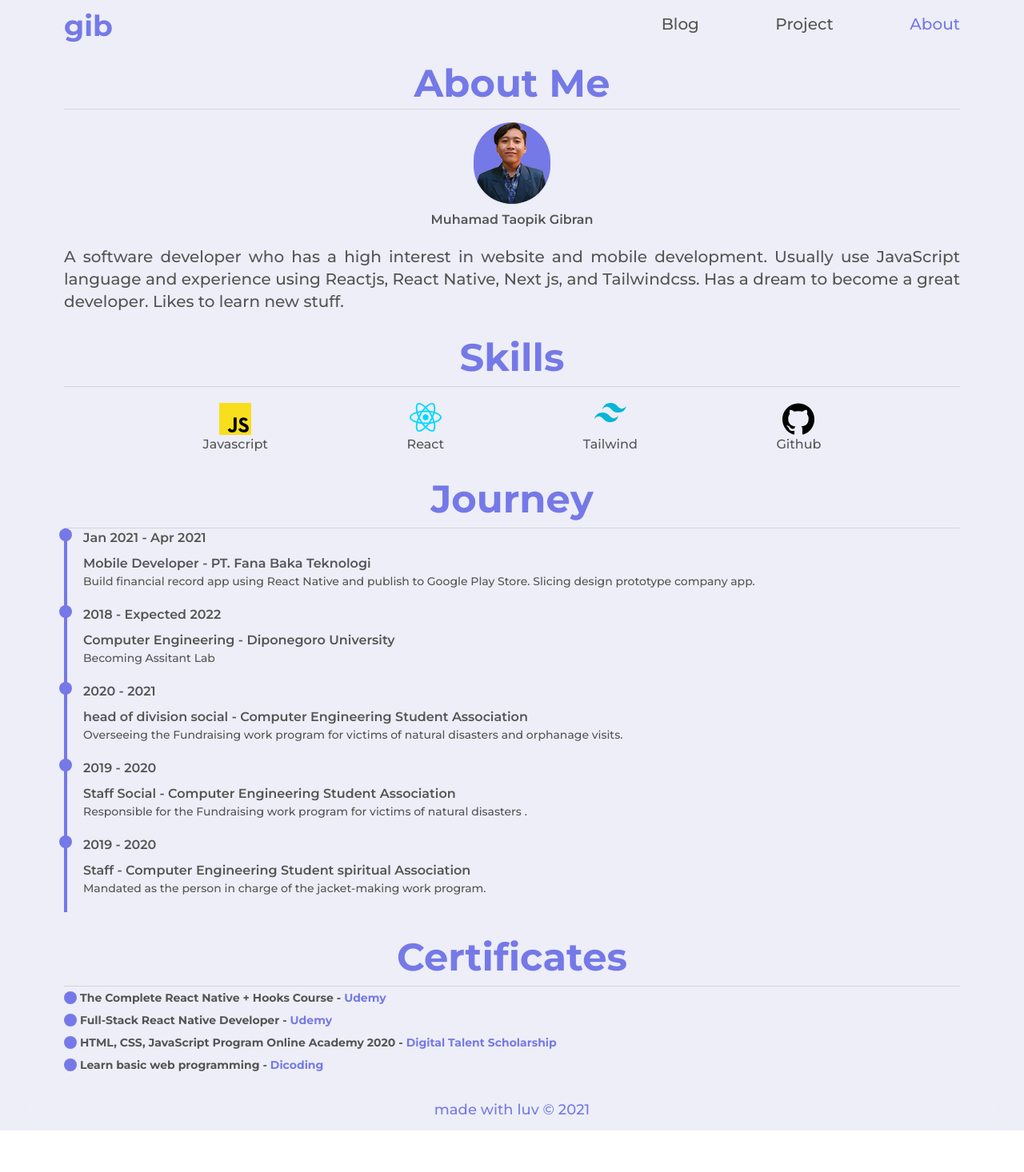
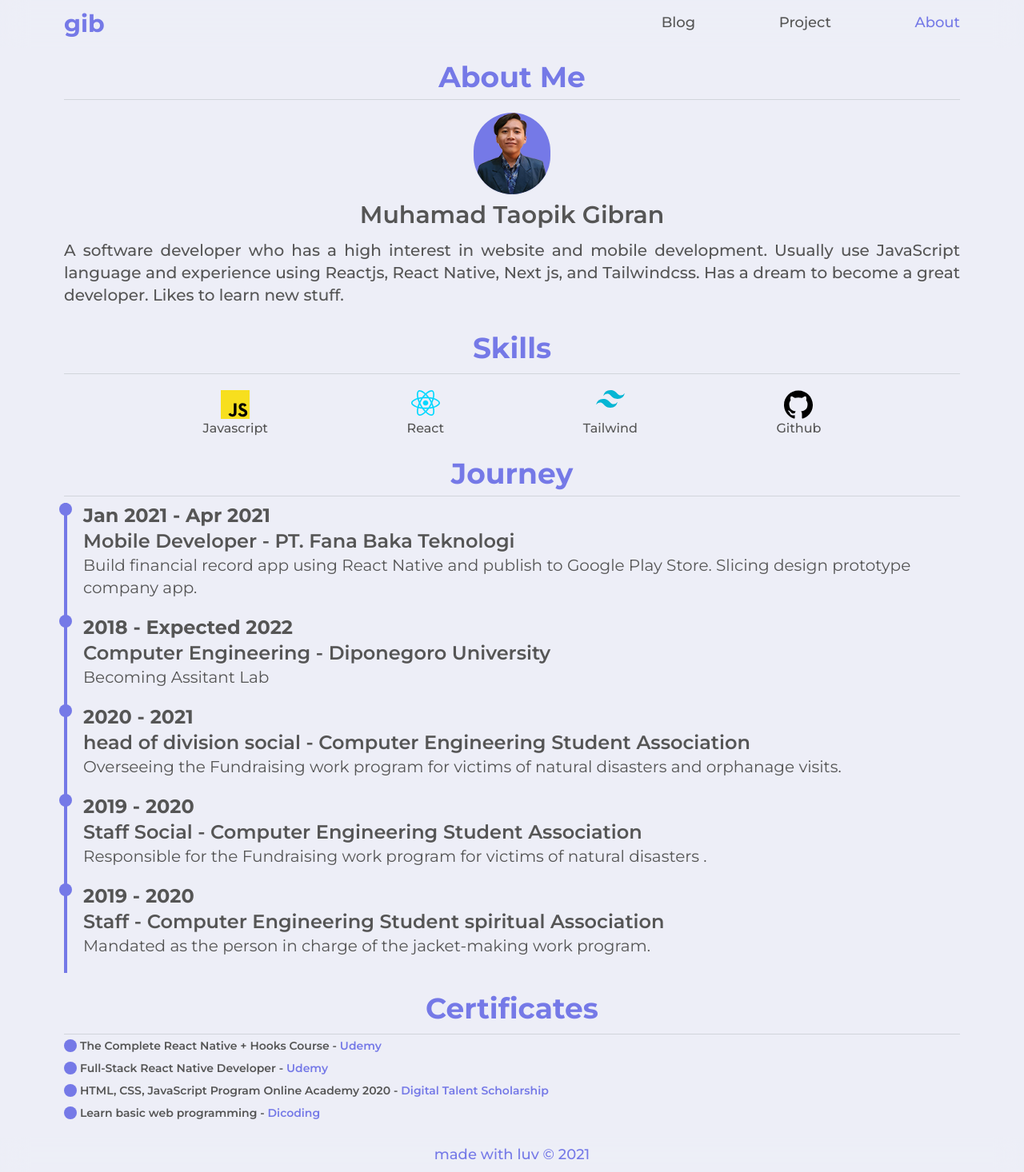
Before and after one commit to mgibrann/MyWebsite, a React (Create React App) app: page /about in a window 1280 px wide. Shown: the whole page at 80% size. Before the commit the page ends 1414 px from the top, so only its background shows below. Built offline with nearby package versions, Linux system fonts and the light colour scheme; the HTML template or start-up script is replaced by a standard one.

Commit message:
reduce size css and edit some page

```diff
--- a/src/App.js
+++ b/src/App.jsx
@@ -2,21 +2,13 @@ import { BrowserRouter, Switch, Route } from "react-router-dom";
 import React, { useEffect, Suspense, useState } from "react";
 
 import Layout from "./components/Layout/Layout";
-import AnimationLottie from "./components/UI/AnimationLottie";
+import Loading from "./components/UI/Loading";
 
 const Home = React.lazy(() => import("./pages/Home"));
 const Blog = React.lazy(() => import("./pages/Blog"));
 const Project = React.lazy(() => import("./pages/Project"));
 const About = React.lazy(() => import("./pages/About"));
 const NotFound = React.lazy(() => import("./pages/NotFound"));
-
-const Loading = () => {
-  return (
-    <div className="flex flex-grow items-center justify-center">
-      <AnimationLottie width="30%" height="30%" type="loading" />
-    </div>
-  );
-};
 
 const App = () => {
   const [isLoading, setIsloading] = useState(true);
--- a/src/components/Layout/Footer.jsx
+++ b/src/components/Layout/Footer.jsx
@@ -1,7 +1,7 @@
 const Footer = () => {
   return (
-    <footer className="bg-light-white bg-opacity-60 backdrop-filter backdrop-blur-lg py-1 md:py-3">
-      <p className="text-center font-medium text-light-blue text-xs md:text-lg">
+    <footer className="bg-light-white bg-opacity-60 backdrop-filter backdrop-blur-lg py-1 md:py-2">
+      <p className="text-center font-medium text-light-blue text-sm md:text-lg">
         made with luv © 2021
       </p>
     </footer>
--- a/src/components/Layout/Header.jsx
+++ b/src/components/Layout/Header.jsx
@@ -3,7 +3,6 @@ import { NavLink } from "react-router-dom";
 import useWindowDimensions from "../../hooks/useWindowDimensions";
 
 const Header = (props) => {
-  const active = "active-nav";
   const { width } = useWindowDimensions();
   const [isOpen, setIsOpen] = useState(false);
 
@@ -14,7 +13,6 @@ const Header = (props) => {
       <NavLink
         to="/blog"
         className="animation-link"
-        activeClassName={active}
         onClick={closeNav.bind(null, props.type)}
       >
         Blog
@@ -22,7 +20,6 @@ const Header = (props) => {
       <NavLink
         to="/project"
         className="animation-link"
-        activeClassName={active}
         onClick={closeNav.bind(null, props.type)}
       >
         Project
@@ -30,7 +27,6 @@ const Header = (props) => {
       <NavLink
         to="/about"
         className="animation-link"
-        activeClassName={active}
         onClick={closeNav.bind(null, props.type)}
       >
         About
@@ -74,11 +70,10 @@ const Header = (props) => {
 
   const Nav = (props) => (
     <nav className="bg-light-white bg-opacity-60 backdrop-filter backdrop-blur-lg flex py-3 justify-between items-center padding">
-      <p className="text-light-blue text-xl w-3/6 md:w-4/6 md:text-2xl lg:text-4xl font-bold">
+      <p className="text-light-blue text-xl w-3/6 md:w-4/6 md:text-2xl lg:text-3xl font-bold">
         <NavLink
           to="/"
           className="animation-link"
-          activeClassName={active}
           onClick={() => setIsOpen(false)}
         >
           gib
@@ -103,7 +98,7 @@ const Header = (props) => {
 
   const Desktop = () => (
     <Nav>
-      <div className="flex w-2/6 text-base lg:text-xl font-medium justify-between text-light-grey">
+      <div className="flex w-2/6 text-base lg:text-lg font-medium justify-between text-light-grey">
         <Navigation />
       </div>
     </Nav>
--- a/src/components/UI/CardJourney.jsx
+++ b/src/components/UI/CardJourney.jsx
@@ -5,10 +5,16 @@ const CardJourney = ({ date, position, description }) => (
       <div className="bg-light-blue w-4 h-4 rounded-lg absolute" />
     </div>
     <div className="flex flex-col ml-5 pb-5">
-      <h5 className="text-light-grey font-semibold pb-2">{date}</h5>
+      <h5 className="text-base md:tex-lg lg:text-2xl text-light-grey font-bold">
+        {date}
+      </h5>
       <>
-        <h5 className="text-light-grey font-semibold">{position}</h5>
-        <p className="text-light-grey text-sm font-medium">{description}</p>
+        <h5 className="text-sm md:tex-lg lg:text-2xl text-light-grey font-semibold">
+          {position}
+        </h5>
+        <p className="text-sm md:text-base lg:text-xl text-light-grey">
+          {description}
+        </p>
       </>
     </div>
   </div>
--- a/src/components/UI/Loading.jsx
+++ b/src/components/UI/Loading.jsx
@@ -1,19 +1,12 @@
-import Lottie from "react-lottie";
-import { LoadingSpinner } from "../../assets";
+import useDimension from "../../hooks/useWindowDimensions";
+import AnimationLottie from "./AnimationLottie";
 
 const Loading = () => {
-  const defaultOptions = {
-    loop: true,
-    autoplay: true,
-    animationData: LoadingSpinner,
-    rendererSettings: {
-      preserveAspectRatio: "xMidYMid slice",
-    },
-  };
-
+  const { width } = useDimension();
+  const size = width <= 768 ? "25%" : "15%";
   return (
-    <div className="flex items-center justify-center">
-      <Lottie options={defaultOptions} height={"30%"} width={"30%"} />
+    <div className="flex flex-grow items-center justify-center">
+      <AnimationLottie type="loading" height={size} width={size} />
     </div>
   );
 };
--- a/src/index.css
+++ b/src/index.css
@@ -12,7 +12,7 @@ body {
   .padding {
     @apply px-4 md:px-10 lg:px-20;
   }
-  .active-nav {
+  .active {
     @apply text-light-blue;
   }
   .animation-link {
--- a/src/pages/About.jsx
+++ b/src/pages/About.jsx
@@ -78,7 +78,7 @@ const About = () => {
   return (
     <main className="flex-grow padding">
       <section className="pt-4 pb-4">
-        <p className="pb-2 text-2xl md:text-5xl text-light-blue font-bold text-center border-b border-gray-300">
+        <p className="pb-2 text-xl md:text-2xl lg:text-4xl text-light-blue font-bold text-center border-b border-gray-300">
           About Me
         </p>
         <div className="flex flex-col items-center pt-4">
@@ -87,10 +87,10 @@ const About = () => {
             alt="gibran"
             className="h-25 w-24 bg-light-blue rounded-full shadow-sm transform duration-700 hover:scale-150 hover:shadow-2xl cursor-pointer hover:z-40"
           />
-          <p className="text-light-grey font-semibold mt-2 mb-5 transform duration-300 hover:text-light-blue">
+          <p className="text-base md:text-xl lg:text-3xl text-light-grey font-semibold mt-2 mb-3 transform duration-300 hover:text-light-blue">
             Muhamad Taopik Gibran
           </p>
-          <p className="lg:text-xl text-justify text-light-grey font-medium">
+          <p className="text-sm md:text-lg lg:text-xl text-justify text-light-grey font-medium">
             A software developer who has a high interest in website and mobile
             development. Usually use JavaScript language and experience using
             Reactjs, React Native, Next js, and Tailwindcss. Has a dream to
@@ -99,24 +99,28 @@ const About = () => {
         </div>
       </section>
       <section className="pt-4 pb-4 ">
-        <p className="pb-3 text-2xl md:text-5xl text-light-blue font-bold text-center border-b border-gray-300">
+        <p className="pb-3 text-xl md:text-2xl lg:text-4xl text-light-blue font-bold text-center border-b border-gray-300">
           Skills
         </p>
         <div className="flex justify-evenly pt-5">
           {SKILLS.map((skill) => (
-            <span className="flex flex-col items-center text-light-grey font-medium transform duration-500 hover:-translate-y-7">
-              <span className="h-10 w-10">
-                <img src={skill.img} alt="react" />
+            <span
+              key={skill.id}
+              className="flex flex-col items-center text-light-grey font-medium transform duration-500 hover:-translate-y-7"
+            >
+              <span className="w-6 h-6 md:w-7 md:h-7 lg:w-9 lg:h-9">
+                <img src={skill.img} alt={skill.id} />
               </span>
               {skill.id}
             </span>
           ))}
         </div>
       </section>
-      <section className="pt-4 pb-4">
-        <p className="pb-3 text-2xl md:text-5xl text-light-blue font-bold text-center border-b border-gray-300">
+      <section className="py-2">
+        <p className="pb-2 text-xl md:text-2xl lg:text-4xl text-light-blue font-bold text-center border-b border-gray-300">
           Journey
         </p>
+        <div className="pt-2">
           {JOURNEYS.map((journey, index) => (
             <CardJourney
               key={index}
@@ -125,18 +129,19 @@ const About = () => {
               description={journey.description}
             />
           ))}
+        </div>
       </section>
       <section className="pt-4 pb-4">
-        <p className="pb-3 text-2xl md:text-5xl text-light-blue font-bold text-center border-b border-gray-300">
+        <p className="pb-3 text-xl md:text-2xl lg:text-4xl text-light-blue font-bold text-center border-b border-gray-300">
           Certificates
         </p>
         {CERTIFICATES.map((certif, index) => (
           <div className="flex py-1 items-center" key={index}>
             <div className="bg-light-blue w-4 h-4 rounded-lg absolute" />
-            <p className=" text-light-grey font-bold text-sm pl-5">
+            <p className=" text-light-grey font-semibold text-sm pl-5">
               {certif.title} -
               <span
-                className="text-light-blue cursor-pointer"
+                className="text-light-blue cursor-pointer transform duration-300 hover:translate-y-5"
                 onClick={() => window.open(certif.file)}
               >
                 {" " + certif.from}
--- a/src/pages/Home.jsx
+++ b/src/pages/Home.jsx
@@ -31,12 +31,12 @@ const Home = () => {
   const text2 = `<span>Mobile Developer</span>`;
   const text3 = `<span>Student</span>`;
   const classTypeWritter =
-    "text-light-grey text-2xl md:text-3xl lg:text-4xl font-medium";
+    "text-light-grey text-lg md:text-xl lg:text-3xl font-medium";
 
   return (
     <main className="flex flex-grow flex-col-reverse justify-end md:flex-row md:justify-between items-center padding">
       <div className="w-full text-center md:w-2/5 md:text-left py-5 md:py-0">
-        <h1 className="text-light-blue text-3xl md:text-4xl lg:text-6xl font-bold py-0 md:py-5">
+        <h1 className="text-light-blue text-xl md:text-3xl lg:text-5xl font-bold py-0 md:py-5">
           Hi, I'm Gibran
         </h1>
         <Typewriter
@@ -65,7 +65,7 @@ const Home = () => {
               <img
                 src={contact.img}
                 alt={contact.id}
-                className="h-8 w-8 md:h-12 md:w-12"
+                className="h-7 w-7 md:h-10 md:w-10 lg:h-12 lg:w-12 transform duration-500 hover:-translate-y-5"
               />
             </button>
           ))}
@@ -74,8 +74,8 @@ const Home = () => {
       <div className="w-full md:w-3/5 py-5 md:py-0">
         <AnimationLottie
           type="coding"
-          width={width <= 768 ? "70%" : "80%"}
-          height={width <= 768 ? "70%" : "75%"}
+          width={width <= 768 ? "60%" : "65%"}
+          height={width <= 768 ? "60%" : "65%"}
         />
       </div>
     </main>
--- a/src/pages/Project.jsx
+++ b/src/pages/Project.jsx
@@ -37,7 +37,7 @@ const Projects = () => {
 
   return (
     <main className="flex flex-col flex-grow padding">
-      <h1 className="text-2xl md:text-5xl text-light-blue font-bold text-center pt-4 pb-8">
+      <h1 className="text-2xl md:text-2xl lg:text-4xl text-light-blue font-bold text-center pt-4 pb-8">
         Projects
       </h1>
       {allProject.map((item, index) => (
--- a/tailwind.config.js
+++ b/tailwind.config.js
@@ -1,5 +1,5 @@
 module.exports = {
-  purge: [],
+  purge: ["./src/**/**/*.jsx"],
   darkMode: false, // or 'media' or 'class'
   theme: {
     extend: {
```
Also changed, not shown: src/components/UI/CardProject.jsx (+15 -14 lines), 1 other file (tests, documents, lock files or other folders). Lines whose indentation alone changed are shown as unchanged.
